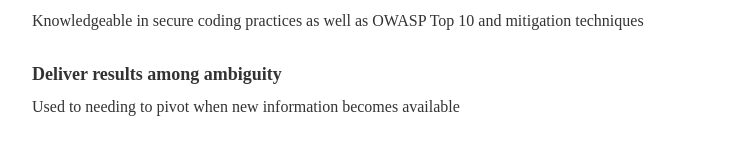
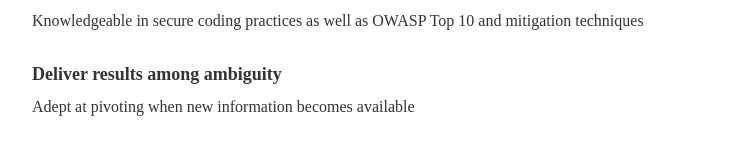
Before and after one commit to pbremer/pbremer.github.io, a Jekyll site: the page built from index.html, in a window 1280 px wide. Shown: the part 1315-1479 px from the top of the page, without its empty margins (268-1011 px from the left). Built offline with Jekyll 4.4.1, drawn with Linux system fonts in a browser that asks for light colours.

Commit message:
updated wording

```diff
--- a/_data/skills.yml
+++ b/_data/skills.yml
@@ -9,4 +9,4 @@
   description: Knowledgeable in secure coding practices as well as OWASP Top 10 and mitigation techniques
 
 - skill: Deliver results among ambiguity
-  description: Used to needing to pivot when new information becomes available
+  description: Adept at pivoting when new information becomes available
```
